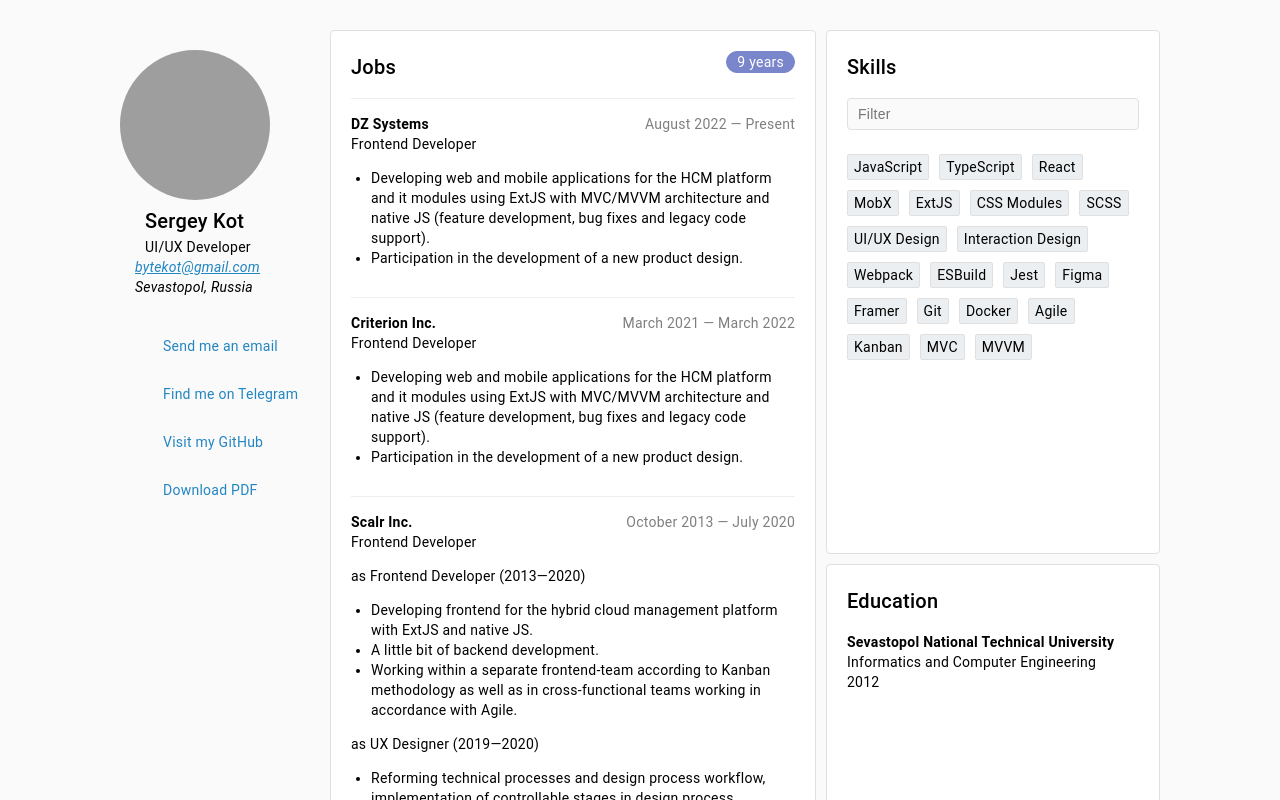
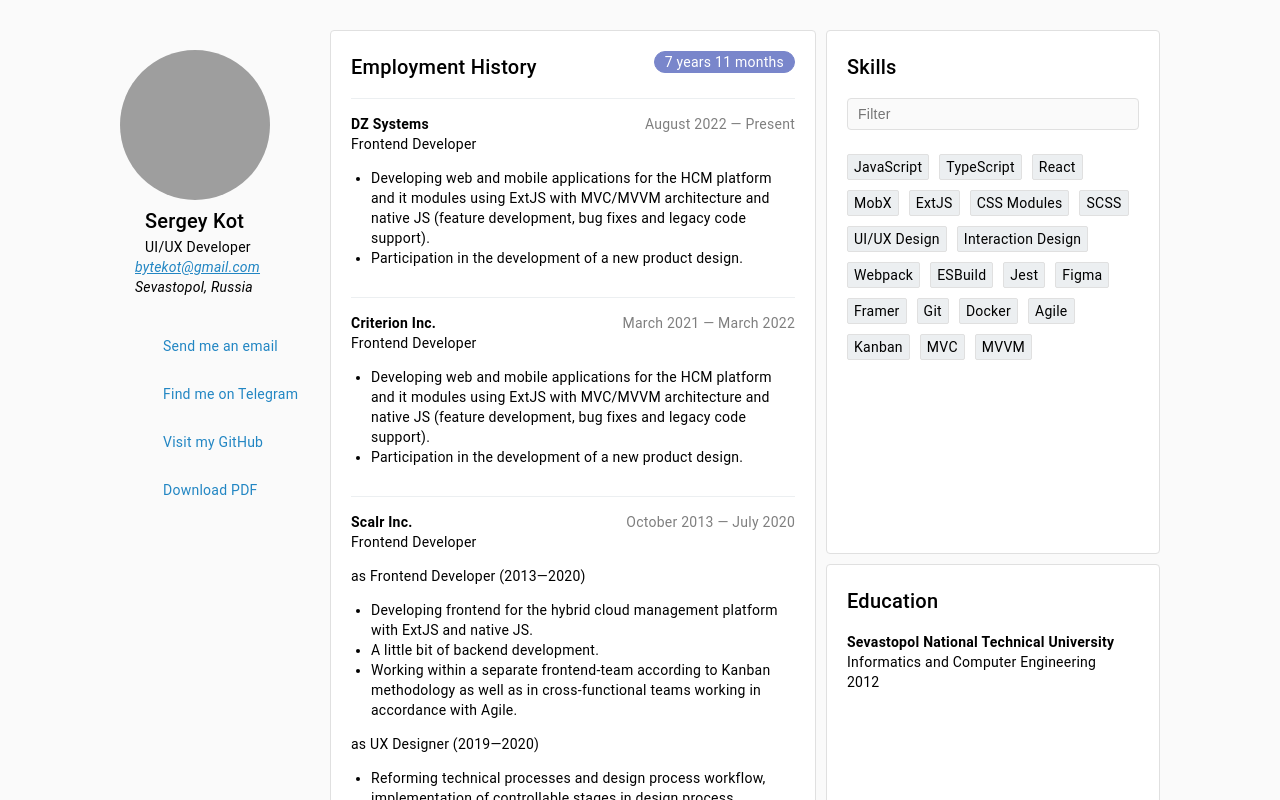
Before and after one commit to bytekot/cv, a React app: page / in a window 1280 px wide. Shown: the top 800 px of the page. Built offline with nearby package versions, Linux system fonts and the light colour scheme; grey boxes are pictures that could not be loaded; the HTML template or start-up script is replaced by a standard one.

Commit message:
- Improve period utils - theme fix

```diff
--- a/package.json
+++ b/package.json
@@ -7,7 +7,7 @@
   "scripts": {
     "test": "jest",
     "build": "webpack",
-    "start": "jest && webpack --watch"
+    "start": "webpack --watch"
   },
   "keywords": [],
   "author": "Sergey Kot",
--- a/src/app.tsx
+++ b/src/app.tsx
@@ -1,6 +1,7 @@
 import React from 'react'
 import { createRoot } from 'react-dom/client'
 
+import { toggleDarkTheme } from './utils'
 import CV from './components/CV'
 import config from './config.json'
 import './theme.scss'
@@ -16,3 +17,7 @@ createRoot(container).render(
         education={education}
     />
 )
+
+window.cv = {
+    toggleDarkTheme: toggleDarkTheme
+}
--- a/src/components/CV.tsx
+++ b/src/components/CV.tsx
@@ -6,7 +6,7 @@ import FilterField from './FilterField'
 import TagList from './TagList'
 
 import { CSS_PREFIX } from '../constants'
-import { printPage, filterBy, getPeriodText } from '../utils'
+import { printPage, filterBy, getPeriodText, getTotalPeriod } from '../utils'
 
 import emailIcon from '../icons/email.svg'
 import telegramIcon from '../icons/telegram.svg'
@@ -21,8 +21,11 @@ const CV = ({ general, skills, jobs }: CVData): JSX.Element => {
 
     const print = () => { setPrintMode(`${CSS_PREFIX}print-mode`); setTimeout(printPage, 0) }
 
+    const totalExperience = getPeriodText(getTotalPeriod(
+        jobs.map(job => ({ startDate: job.startDate, endDate: job.endDate }))
+    ))
+
     const { name, surname, title, email, country, city } = general
-    const totalExperience = getPeriodText(jobs[jobs.length - 1].startDate, jobs[0].endDate)
 
     return (
         <section className={`${CSS_PREFIX}container ${printModeCls}`}>
@@ -46,7 +49,7 @@ const CV = ({ general, skills, jobs }: CVData): JSX.Element => {
 
             <article className={`${CSS_PREFIX}card ${CSS_PREFIX}jobs`}>
                 <header>
-                    <span>Jobs</span>
+                    <span>Employment History</span>
                     <div className={`${CSS_PREFIX}label`}>{totalExperience}</div>
                 </header>
                 { jobs.map(jobData =>
--- a/src/theme.scss
+++ b/src/theme.scss
@@ -45,7 +45,9 @@ a {
         ". jobs education";
     gap: 10px;
 
+    margin: auto;
     padding: 30px 120px;
+    max-width: 1250px;
 
     article {
         &.#{$prefix}general {
@@ -135,24 +137,25 @@ a {
     margin-bottom: 10px;
     cursor: pointer;
 
-    .#{$prefix}icon {
-        height: 28px;
-        width: 28px;
-        vertical-align: middle;
-        fill: $color-link;
-    }
-
     a {
+        .#{$prefix}icon {
+            height: 28px;
+            width: 28px;
+            vertical-align: middle;
+            fill: $color-link;
+        }
         span {
-            padding: 1px 0;
             margin-left: 15px;
             vertical-align: middle;
             color: $color-link;
         }
 
         &:hover {
+            .#{$prefix}icon {
+                opacity: 0.8;
+            }
             span {
-                border-bottom: 1.5px solid $color-link;
+                border-bottom: 1px solid $color-link;
             }
         }
     }
--- a/src/utils.ts
+++ b/src/utils.ts
@@ -13,7 +13,7 @@ export const toggleDarkTheme = (enabled?: boolean): boolean => {
 }
 
 
-export const applySystemTheme = ():boolean => toggleDarkTheme(
+export const applySystemTheme = (): boolean => toggleDarkTheme(
     window.matchMedia('(prefers-color-scheme: dark)').matches
 )
 
@@ -37,17 +37,36 @@ export const beautifyDate = (date?: string): string => {
 }
 
 
-export const getPeriodText = (startDate: string, endDate?: string): string => {
+type Period = { years: number, months: number }
+
+const monthsToPeriod = (months: number): Period => {
+    const remainingMonths = months % 12
+
+    return {
+        years: (months - remainingMonths) / 12,
+        months: remainingMonths
+    }
+}
+
+export const getMonths = (startDate: string, endDate?: string): number => {
     const diffMs = (endDate ? new Date(endDate) : new Date()).getTime() - new Date(startDate).getTime()
-    const diffMonths = Math.trunc(diffMs / 2628000000)
-    const years = Math.trunc(diffMonths / 12)
-    const months = diffMonths % 12
+
+    return Math.trunc(diffMs / 2628000000)
+}
+
+export const getPeriod = (startDate: string, endDate?: string): Period => monthsToPeriod(getMonths(startDate, endDate))
+
+export const getTotalPeriod = (periods: { startDate: string, endDate?: string }[]): Period => monthsToPeriod(
+    periods.reduce((total, current): number => total + getMonths(current.startDate, current.endDate), 0)
+)
+
+export const getPeriodText = (period: Period): string => {
+    const { years, months } = period
     const getText = (period: string, count: number): string => `${count} ${period}${count > 1 ? 's' : ''}`
 
-    return `${years ? getText('year', years) : ''}${years && months ? ' ' : ''}${months ? getText('month', months) : ''}`
+    return (`
+        ${years ? getText('year', years) : ''}
+        ${years && months ? ' ' : ''}
+        ${months ? getText('month', months) : ''}
+    `)
 }
-
-
-window.cv = {
-    toggleDarkTheme: toggleDarkTheme
-}
```
Also changed, not shown: 2 other files (tests, documents, lock files or other folders).
